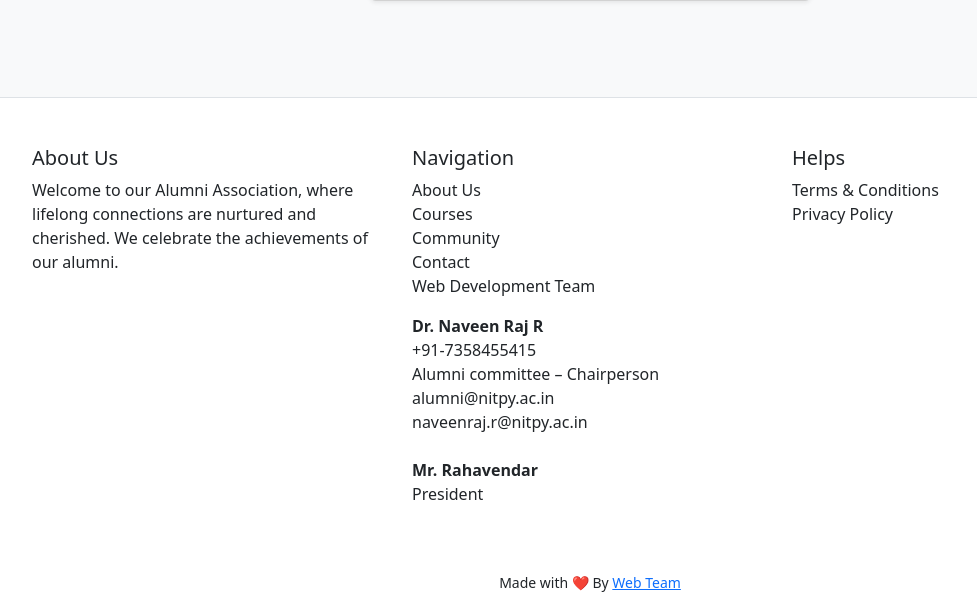
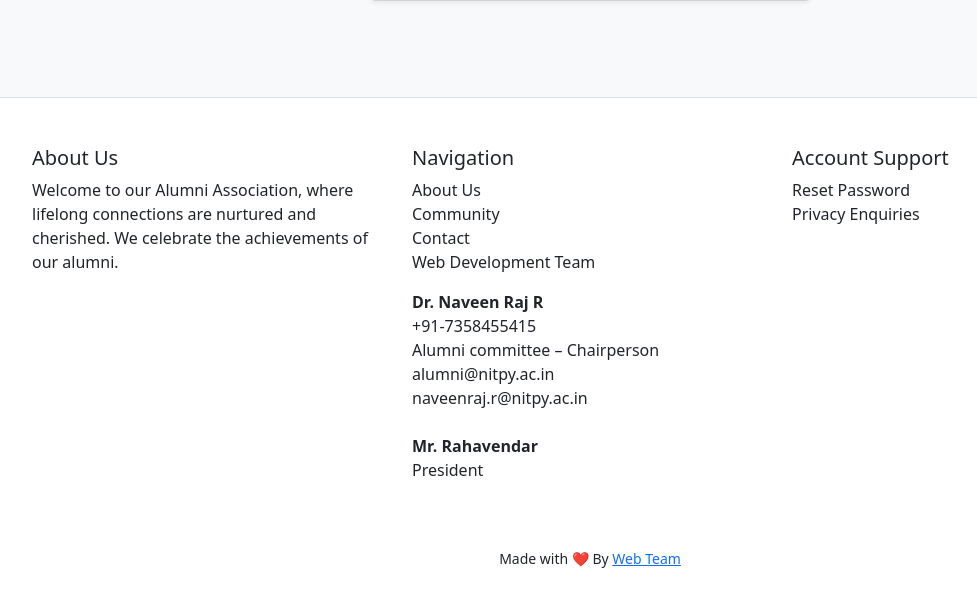
Before and after one commit to Rubin-S/nitpyalumni, a Django app: a page that uses templates/base.html in a window 1280 px wide. Shown: the part 624-1234 px from the top of the page, without its empty margins (50-1027 px from the left). After the commit the page ends 1192 px from the top, so only its background shows below. Run offline with Django 5.2, Linux system fonts and the light colour scheme.

Commit message:
Fix talks route and replace nonfunctional footer links

```diff
--- a/templates/base.html
+++ b/templates/base.html
@@ -73,7 +73,7 @@
                   <a class="nav-link" href="/all-jobs">Jobs</a>
                 </li>
                 <li class="nav-item">
-                  <a class="nav-link" href="/all-talks">Talks</a>
+                  <a class="nav-link" href="{% url 'all_talks' %}">Talks</a>
                 </li>
                 <li class="nav-item">
                   <a class="nav-link" href="/elections/">Elections</a>
@@ -131,10 +131,9 @@
                 <div class="col-md-4 mb-4">
                     <h5>Navigation</h5>
                     <ul class="list-unstyled">
-                        <li><a href="#" class="text-decoration-none text-dark">About Us</a></li>
-                        <li><a href="#" class="text-decoration-none text-dark">Courses</a></li>
-                        <li><a href="#" class="text-decoration-none text-dark">Community</a></li>
-                        <li><a href="#" class="text-decoration-none text-dark">Contact</a></li>
+                        <li><a href="/vision_and_mission" class="text-decoration-none text-dark">About Us</a></li>
+                        <li><a href="/alumni-map/" class="text-decoration-none text-dark">Community</a></li>
+                        <li><a href="mailto:alumni@nitpy.ac.in" class="text-decoration-none text-dark">Contact</a></li>
                         <li><a href="/web-team" class="text-decoration-none text-dark">Web Development Team</a></li>
                         <li class="mt-3">
                             <strong>Dr. Naveen Raj R</strong><br>
@@ -150,10 +149,10 @@
                 </div>
 
                 <div class="col-md-4 mb-4">
-                    <h5>Helps</h5>
+                    <h5>Account Support</h5>
                     <ul class="list-unstyled">
-                        <li><a href="#" class="text-decoration-none text-dark">Terms & Conditions</a></li>
-                        <li><a href="#" class="text-decoration-none text-dark">Privacy Policy</a></li>
+                        <li><a href="/password-reset/" class="text-decoration-none text-dark">Reset Password</a></li>
+                        <li><a href="mailto:alumni@nitpy.ac.in" class="text-decoration-none text-dark">Privacy Enquiries</a></li>
                     </ul>
                 </div>
 
--- a/web/urls.py
+++ b/web/urls.py
@@ -39,6 +39,7 @@ urlpatterns = [
     path('add-job/', views.add_job_posting, name='add_job_posting'),
     path('all-jobs/', views.all_jobs_view, name='all_jobs'),
     path('volunteer-talk/', views.volunteer_talk_view, name='volunteer_talk'),
+    path('all-talks/', views.all_talks_view, name='all_talks'),
     path('all-talks', views.all_talks_view),
     path("donate-book/", views.donate_book_view, name="donate_book"),
     path('profile/', views.profile_view, name='profile'),
```
